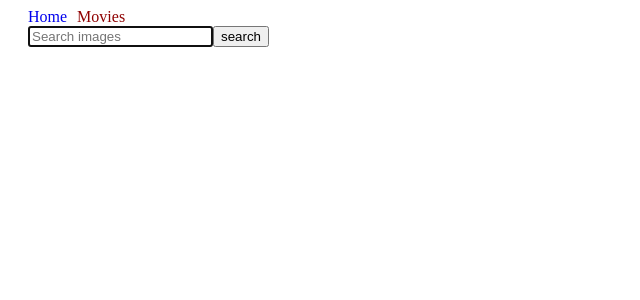
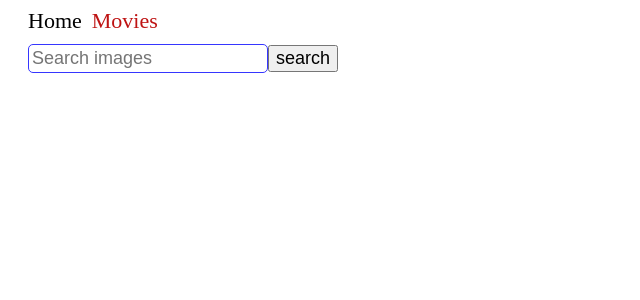
Before and after one commit to ialiev685/goit-react-hw-05-movies, a React (Create React App) app: page /movies in a window 1280 px wide. Shown: the top 300 px of the page, without its empty margins (0-640 px from the left). Built offline with nearby package versions, Linux system fonts and the light colour scheme.

Commit message:
стилизация завершена

```diff
--- a/src/components/Cast/Cast.jsx
+++ b/src/components/Cast/Cast.jsx
@@ -2,6 +2,7 @@ import React, { useState, useEffect } from "react";
 import { useParams } from "react-router-dom";
 import { fetchCast } from "../../services";
 import { ItemCast } from "../ItemCast";
+import "./Cast.scss";
 
 export const Cast = () => {
   const { movieId } = useParams();
@@ -11,8 +12,7 @@ export const Cast = () => {
     fetchCast(movieId).then((response) => setCast(response.cast));
   }, [movieId]);
   return (
-    <div>
-      <ul>
+    <ul className="list-cast">
       {cast &&
         cast.map(({ cast_id, character, name, profile_path }) => (
           <ItemCast
@@ -23,6 +23,5 @@ export const Cast = () => {
           />
         ))}
     </ul>
-    </div>
   );
 };
--- /dev/null
+++ b/src/components/Cast/Cast.scss
@@ -0,0 +1,4 @@
+.list-cast {
+  list-style: none;
+  padding: 0;
+}
--- a/src/components/HomePage/HomePage.jsx
+++ b/src/components/HomePage/HomePage.jsx
@@ -1,5 +1,4 @@
 import React, { useState, useEffect } from "react";
-// import { Link } from "react-router-dom";
 
 import { fetchTrendingMovies } from "../../services/ApiMovies";
 import { ListMovies } from "../ListMovies";
--- a/src/components/ItemMovie/ItemMovie.jsx
+++ b/src/components/ItemMovie/ItemMovie.jsx
@@ -4,7 +4,7 @@ import { Link, useLocation } from "react-router-dom";
 export const ItemMovie = ({ id, title }) => {
   const location = useLocation();
   return (
-    <li>
+    <li className="item-movie">
       <Link to={{ pathname: `/movies/${id}`, state: { from: location } }}>
         {title}
       </Link>
--- a/src/components/ListMovies/ListMovies.jsx
+++ b/src/components/ListMovies/ListMovies.jsx
@@ -4,7 +4,7 @@ import { ItemMovie } from "../ItemMovie";
 
 export const ListMovies = ({ listMovies }) => {
   return (
-    <ul>
+    <ul className="list-movies">
       {listMovies.map((el) => (
         <ItemMovie key={el.id} id={el.id} title={el.title} />
       ))}
--- a/src/components/MovieDetailsPage/MovieDetailsPage.jsx
+++ b/src/components/MovieDetailsPage/MovieDetailsPage.jsx
@@ -11,6 +11,7 @@ import { fetchMovieId } from "../../services";
 
 import { Cast } from "../Cast";
 import { Reviews } from "../Reviews";
+import "./MovieDetailsPage.scss";
 
 export const MovieDetailsPage = () => {
   const { url, path } = useRouteMatch();
@@ -42,12 +43,13 @@ export const MovieDetailsPage = () => {
   };
 
   return (
-    <div>
-      <button type="button" onClick={goBack}>
+    <div className="movie-detalis">
+      <button type="button" onClick={goBack} className="movie-detalis__return">
         Go back
       </button>
-      <img src={image} alt={title} />
-      <ul>
+      <div className="movie-detalis__wrapper">
+        <img src={image} alt={title} className="movie-detalis__poster" />
+        <ul className="movie-detalis__discription">
           <li>
             <h1>{title}</h1>
             <p>User Score: {popularity}</p>
@@ -58,21 +60,22 @@ export const MovieDetailsPage = () => {
           </li>
           <li>
             <h2>Genres</h2>
-          <ul>
+            <ul className="movie-detalis__genres">
               {genres &&
                 genres.map((el, index) => <li key={index}>{el.name}</li>)}
             </ul>
           </li>
         </ul>
-      <div>
+      </div>
+      <div className="movie-detalis__additionally">
         <h3>Additional information</h3>
-        <ul>
-          <li>
+        <ul className="movie-detalis__list-additionally">
+          <li className="movie-detalis__item">
             <Link to={{ pathname: `${url}/cast`, state: { from: toReturn } }}>
               Cast
             </Link>
           </li>
-          <li>
+          <li className="movie-detalis__item">
             <Link
               to={{ pathname: `${url}/reviews`, state: { from: toReturn } }}
             >
@@ -81,7 +84,7 @@ export const MovieDetailsPage = () => {
           </li>
         </ul>
       </div>
-      <div className="show-cast-reviews">
+      <div>
         <Route path={`${path}/cast`}>
           <Cast />
         </Route>
--- /dev/null
+++ b/src/components/MovieDetailsPage/MovieDetailsPage.scss
@@ -0,0 +1,38 @@
+.movie-detalis {
+  &__return {
+    font-size: 16px;
+    margin-bottom: 5px;
+  }
+  &__wrapper {
+    display: flex;
+    margin-bottom: 15px;
+  }
+
+  &__discription {
+    padding: 0;
+    list-style: none;
+  }
+
+  &__poster {
+    margin-right: 20px;
+  }
+
+  &__genres {
+    list-style: none;
+    padding: 0;
+  }
+
+  &__additionally {
+    border-top: 1px solid gray;
+    border-bottom: 1px solid gray;
+  }
+
+  &__list-additionally {
+    list-style: none;
+    padding: 0;
+  }
+
+  &__item:not(:last-child) {
+    margin-bottom: 5px;
+  }
+}
--- a/src/components/MoviesPage/MoviesPage.jsx
+++ b/src/components/MoviesPage/MoviesPage.jsx
@@ -2,6 +2,8 @@ import React, { useState, useEffect } from "react";
 import { fetchSearchMovie } from "../../services";
 import { ListMovies } from "../ListMovies";
 import { useLocation, useHistory } from "react-router-dom";
+
+import "./MoviesPage.scss";
 
 export const MoviesPage = () => {
   const location = useLocation();
@@ -37,7 +39,7 @@ export const MoviesPage = () => {
 
   return (
     <>
-      <form onSubmit={handleSubmit}>
+      <form className="form-control" onSubmit={handleSubmit}>
         <input
           type="text"
           onChange={handleChange}
@@ -45,9 +47,12 @@ export const MoviesPage = () => {
           autoComplete="off"
           placeholder="Search images"
           value={searchName}
+          className="form-control__input"
         />
 
-        <button type="submit">search</button>
+        <button className="form-control__button" type="submit">
+          search
+        </button>
       </form>
       {findMovies && <ListMovies listMovies={findMovies} />}
     </>
--- /dev/null
+++ b/src/components/MoviesPage/MoviesPage.scss
@@ -0,0 +1,17 @@
+.form-control {
+  &__input {
+    outline: none;
+    border: 1px solid rgb(165, 163, 163);
+
+    padding: 3px;
+    font-size: 18px;
+    border-radius: 5px;
+  }
+
+  &__input:focus {
+    border-color: rgb(54, 54, 255);
+  }
+  &__button {
+    font-size: 18px;
+  }
+}
--- a/src/components/Navigation/Navigation.scss
+++ b/src/components/Navigation/Navigation.scss
@@ -1,6 +1,9 @@
 .navigation {
+  margin-bottom: 10px;
   &__link {
     text-decoration: none;
+    font-size: 22px;
+    color: black;
   }
 
   &__link:not(:last-child) {
@@ -8,6 +11,6 @@
   }
 
   &__active-link {
-    color: rgb(143, 0, 0);
+    color: rgb(190, 19, 19);
   }
 }
```
Lines whose indentation alone changed are shown as unchanged.
